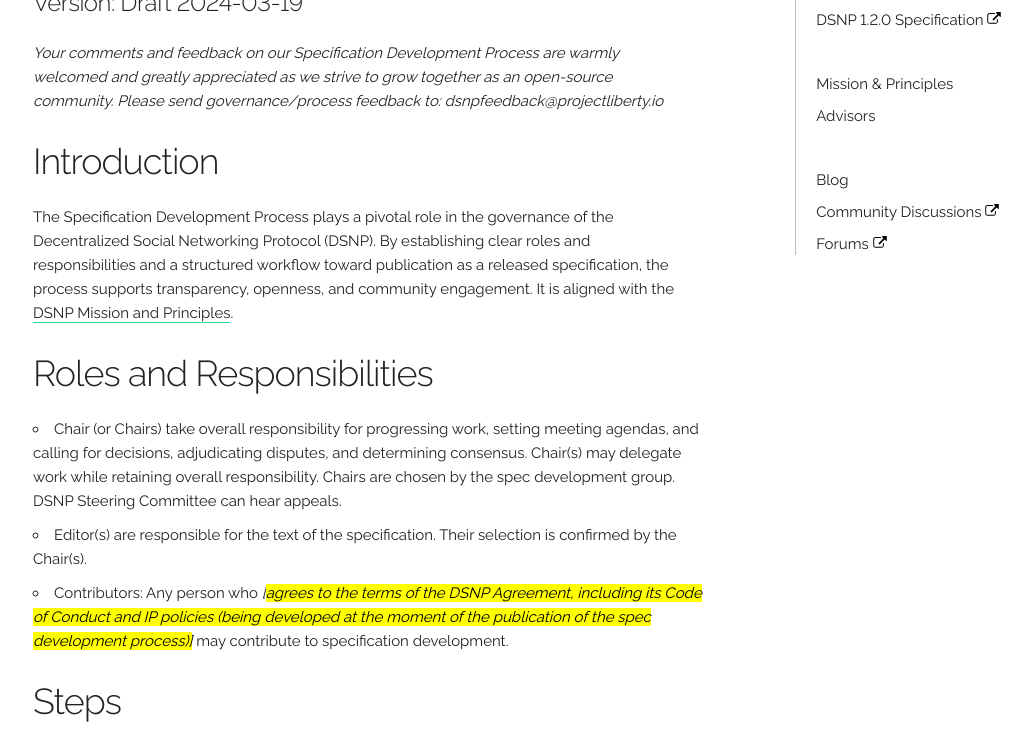
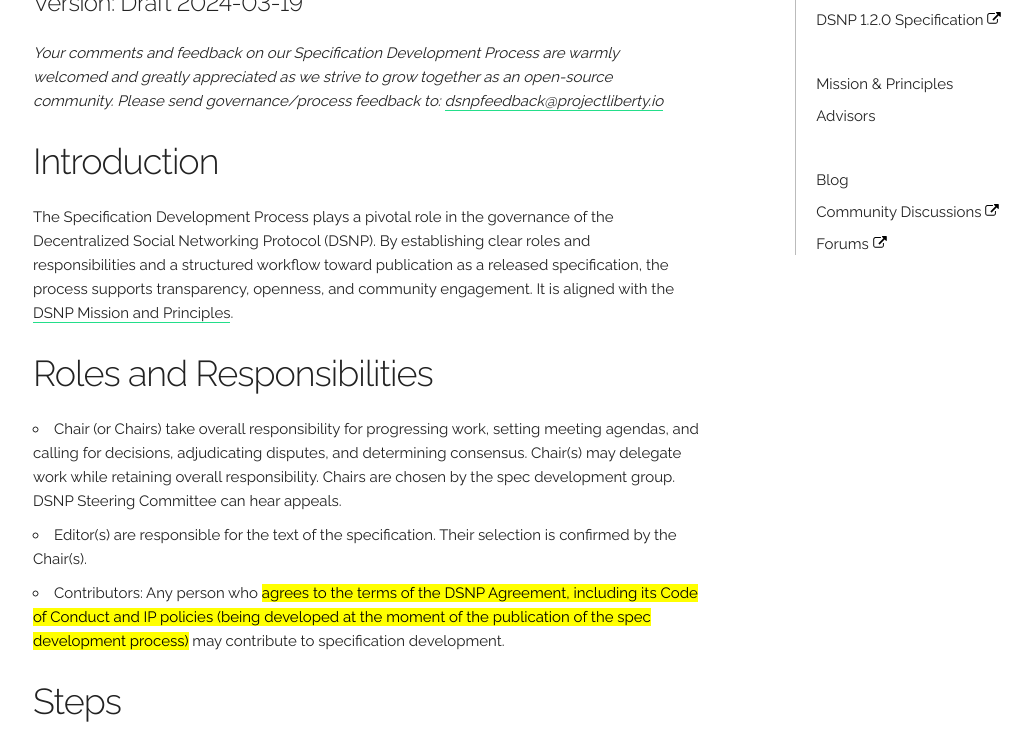
Before and after one commit to DSNP-org/dsnp-web, a Jekyll site: the page built from process.md, in a window 1280 px wide. Shown: the part 244-983 px from the top of the page, without its empty margins (107-1139 px from the left). Built offline with Jekyll 4.4.1, drawn with Linux system fonts in a browser that asks for light colours; comment, search, counter and statistics services are not loaded.

Commit message:
Fix link and simplify highlight

```diff
--- a/process.md
+++ b/process.md
@@ -8,7 +8,7 @@
 ##### Version: Draft 2024-03-19
 
 <i>Your comments and feedback on our Specification Development Process are warmly welcomed and greatly appreciated as we strive to grow together as an open-source community.
-Please send governance/process feedback to: dsnpfeedback@projectliberty.io</i>
+Please send governance/process feedback to: [dsnpfeedback@projectliberty.io](mailto:dsnpfeedback@projectliberty.io)</i>
 
 ### Introduction
 
@@ -20,7 +20,7 @@
 
 - Chair (or Chairs) take overall responsibility for progressing work, setting meeting agendas, and calling for decisions, adjudicating disputes, and determining consensus. Chair(s) may delegate work while retaining overall responsibility. Chairs are chosen by the spec development group. DSNP Steering Committee can hear appeals.
 - Editor(s) are responsible for the text of the specification. Their selection is confirmed by the Chair(s).
-- Contributors: Any person who _[<mark>agrees to the terms of the DSNP Agreement, including its Code of Conduct and IP policies (being developed at the moment of the publication of the spec development process)]</mark>_ may contribute to specification development.
+- Contributors: Any person who <mark>agrees to the terms of the DSNP Agreement, including its Code of Conduct and IP policies (being developed at the moment of the publication of the spec development process)</mark> may contribute to specification development.
 
 ### Steps
 
```
